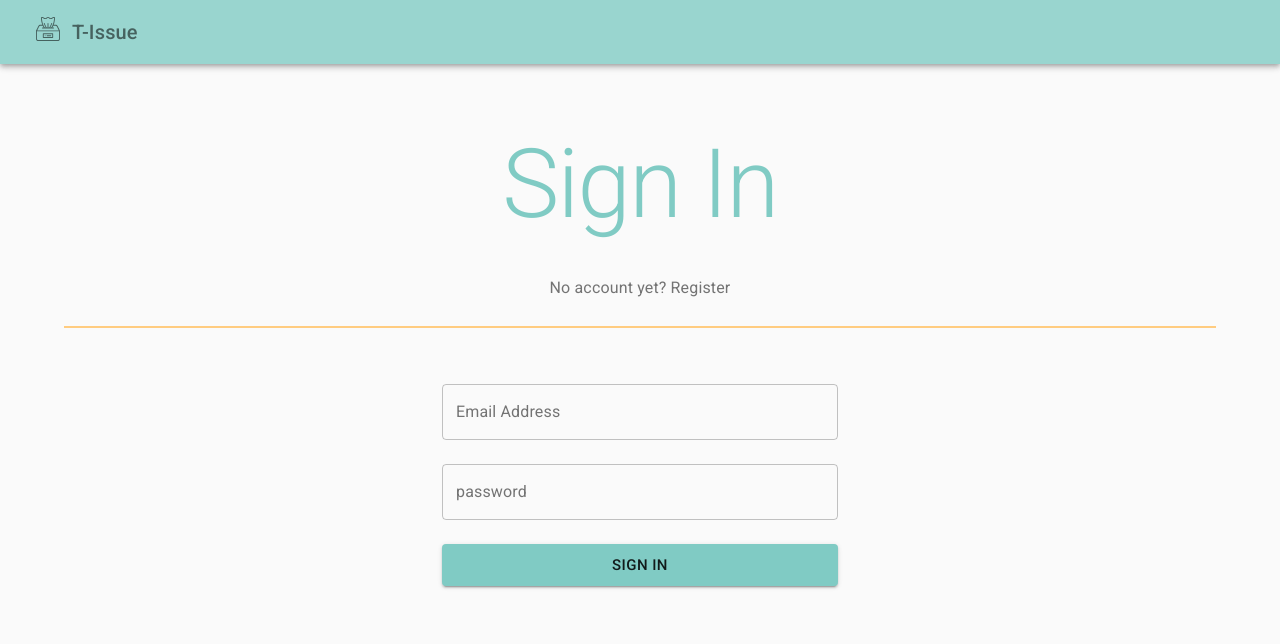
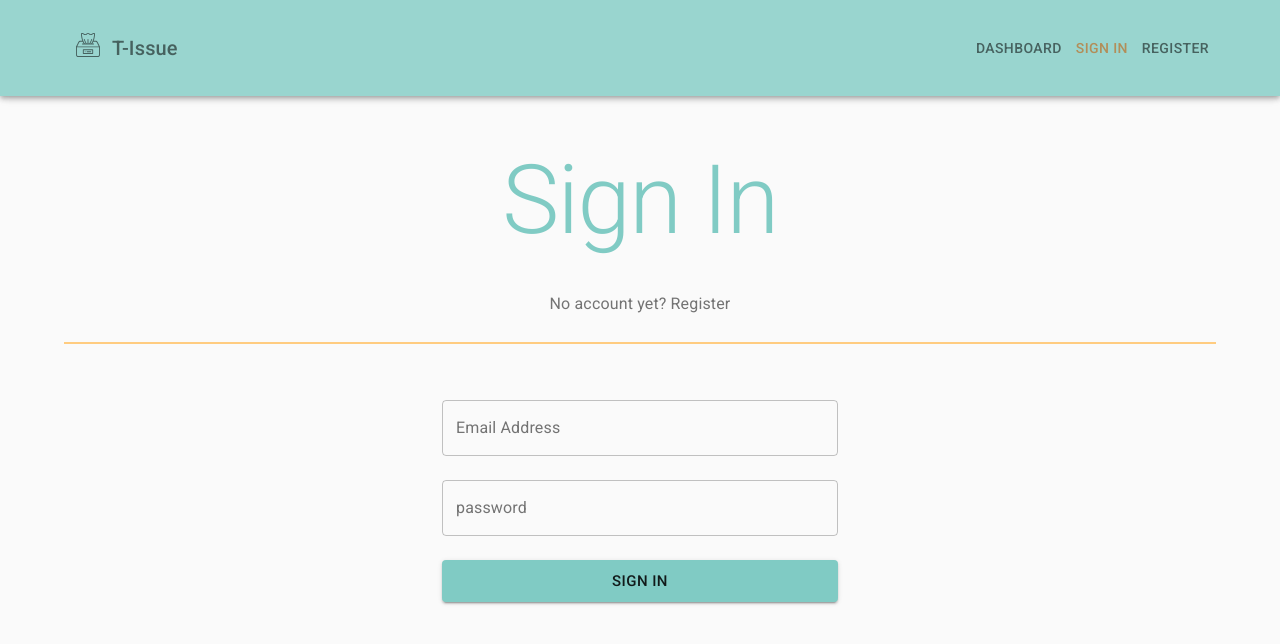
Before and after one commit to Sim-frpt/t-issue, a React (Create React App) app in the folder client/: page /sign-in in a window 1280 px wide. Shown: the top 644 px of the page. Built offline with nearby package versions, Linux system fonts and the light colour scheme; no server answers.

Commit message:
add Sidebar and herotitle component, still issues with mui drawer

```diff
--- a/client/src/App.jsx
+++ b/client/src/App.jsx
@@ -4,19 +4,31 @@ import SignIn from './components/SignIn';
 import NavBar from './components/Common/NavBar';
 import Dashboard from './components/Dashboard';
 import PrivateRoute from './components/helpers/PrivateRoute';
+import { makeStyles } from '@material-ui/core/styles';
+
+const useStyles = makeStyles(theme => ({
+  offset: {
+    ...theme.mixins.toolbar,
+    margin: theme.spacing(2),
+  },
+}));
 
 function App() {
+  const classes = useStyles();
+
   return (
     <>
-      <NavBar/>
       <Router>
-        <Switch>
+        <NavBar/>
+        {/* This div is necessary for the navbar to be fixed and not cover up the content below */}
+        <div className={classes.offset}/>
+          <Switch>
           <Route exact path="/sign-in" component={SignIn}/>
           <PrivateRoute exact path="/dashboard" component={Dashboard}/>
-          <Route exact path="/">
+            <Route exact path="/">
             <Redirect to="/dashboard"/>
-          </Route>
-        </Switch>
+            </Route>
+          </Switch>
       </Router>
     </>
   );
--- /dev/null
+++ b/client/src/components/Common/HeroTitle.jsx
@@ -0,0 +1,14 @@
+import React from 'react';
+import { Typography } from '@material-ui/core';
+
+export default function HeroTitle(props) {
+  return (
+    <Typography
+      variant="h1"
+      color="primary"
+      gutterBottom
+    >
+      { props.title }
+    </Typography>
+  );
+}
--- /dev/null
+++ b/client/src/components/Common/Link.jsx
@@ -0,0 +1,32 @@
+import React from 'react';
+import { NavLink } from 'react-router-dom';
+import { Link as MuiLink } from '@material-ui/core';
+import { makeStyles, useTheme } from '@material-ui/core/styles';
+
+const useStyles = makeStyles({
+  link: {
+    padding: '0.5em',
+  }
+});
+
+export default function Link(props) {
+  const theme = useTheme();
+  const classes = useStyles();
+
+  return (
+    <MuiLink
+      className={classes.link}
+      component={NavLink}
+      to={props.destination}
+      color="textSecondary"
+      underline="hover"
+      variant="button"
+      activeStyle={{
+        color: theme.palette.secondary.dark,
+      }}
+    >
+      {props.name}
+    </MuiLink>
+  );
+
+}
--- a/client/src/components/Common/NavBar.jsx
+++ b/client/src/components/Common/NavBar.jsx
@@ -1,32 +1,77 @@
-import React from 'react';
-import { AppBar, IconButton, SvgIcon, Toolbar, Typography } from '@material-ui/core';
-import { ReactComponent as Logo } from '../../assets/images/t-issue.svg';
+import React, { useContext } from 'react';
+import { AppBar, Container, IconButton, SvgIcon, Toolbar, Typography } from '@material-ui/core';
+import { ReactComponent as Logo } from 'assets/images/t-issue.svg';
 import { makeStyles } from '@material-ui/core/styles';
+import { AuthContext } from 'AuthContext';
+import { NavLink } from 'react-router-dom';
+import Link from 'components/Common/Link';
 
 const useStyles = makeStyles((theme) => ({
   appBar: {
     backgroundColor: theme.palette.primary.light,
+    padding: theme.spacing(2),
+    position: 'fixed',
+    zIndex: theme.zIndex.drawer + 1, // Necessary to appear in front of the sidebar
   },
   icon: {
     position: 'relative',
     bottom: '3px',
-  }
+  },
+  container: {
+    display: 'flex',
+    alignItems: 'center',
+  },
+  logoContainer: {
+    flexGrow: 2
+  },
+  navLinksContainer: {
+    justifyContent: 'flex-end',
+    margin: 'auto',
+  },
 }));
 
 export default function NavBar() {
   const classes = useStyles();
+  const [ auth ] = useContext(AuthContext);
 
   return (
-    <AppBar className={classes.appBar} position="static" color="primary">
+    <AppBar className={classes.appBar} color="primary">
       <Toolbar>
+        <Container className={classes.container}>
+          <NavLink to="/">
             <IconButton>
               <SvgIcon className={classes.icon}>
                 <Logo/>
               </SvgIcon>
             </IconButton>
-        <Typography variant="h6" color="textSecondary">
+          </NavLink>
+          <Typography className={classes.title} variant="h6" color="textSecondary">
             T-Issue
           </Typography>
+        </Container>
+        <Container className={`${classes.container} ${classes.navLinksContainer}`}>
+          <Link
+            name="Dashboard"
+            destination="/dashboard"
+          />
+          { auth.authenticated
+            ? <Link
+              name="Sign Out"
+              destination="/sign-out"
+            />
+            :
+            <>
+              <Link
+                name="Sign In"
+                destination="/sign-in"
+              />
+              <Link
+                name="Register"
+                destination="/register"
+              />
+            </>
+          }
+        </Container>
       </Toolbar>
     </AppBar>
   );
--- /dev/null
+++ b/client/src/components/Dashboard/Sidebar.jsx
@@ -0,0 +1,121 @@
+import React from 'react';
+import Divider from '@material-ui/core/Divider';
+import Drawer from '@material-ui/core/Drawer';
+import Hidden from '@material-ui/core/Hidden';
+import IconButton from '@material-ui/core/IconButton';
+import Container from '@material-ui/core/Container';
+import InboxIcon from '@material-ui/icons/MoveToInbox';
+import List from '@material-ui/core/List';
+import ListItem from '@material-ui/core/ListItem';
+import ListItemIcon from '@material-ui/core/ListItemIcon';
+import ListItemText from '@material-ui/core/ListItemText';
+import MailIcon from '@material-ui/icons/Mail';
+import MenuIcon from '@material-ui/icons/Menu';
+import Toolbar from '@material-ui/core/Toolbar';
+import Typography from '@material-ui/core/Typography';
+import { makeStyles, useTheme } from '@material-ui/core/styles';
+
+const drawerWidth = 240;
+
+const useStyles = makeStyles((theme) => ({
+  drawer: {
+    [theme.breakpoints.up('sm')]: {
+      width: drawerWidth,
+    },
+  },
+  menuButton: {
+    marginRight: theme.spacing(2),
+    //[theme.breakpoints.up('sm')]: {
+      //display: 'none',
+    //},
+  },
+  // necessary for content to be below app bar
+  offset: {
+    margin: theme.spacing(2),
+    ...theme.mixins.toolbar
+  },
+  drawerPaper: {
+    width: drawerWidth,
+  },
+}));
+
+export default function Sidebar(props) {
+  const { window } = props;
+  const classes = useStyles();
+  const theme = useTheme();
+  const [mobileOpen, setMobileOpen] = React.useState(false);
+
+  const handleDrawerToggle = () => {
+    setMobileOpen(!mobileOpen);
+  };
+
+  const drawer = (
+    <div>
+      <div className={classes.offset} />
+      <Divider />
+      <List>
+        {['Inbox', 'Starred', 'Send email', 'Drafts'].map((text, index) => (
+          <ListItem button key={text}>
+            <ListItemIcon>{index % 2 === 0 ? <InboxIcon /> : <MailIcon />}</ListItemIcon>
+            <ListItemText primary={text} />
+          </ListItem>
+        ))}
+      </List>
+      <Divider />
+    </div>
+  );
+
+  //const container = window !== undefined ? () => window().document.body : undefined;
+
+  return (
+    <>
+      <Hidden smUp implementation="css">
+      <Container className={classes.offset}>
+	<IconButton
+	  color="inherit"
+	  aria-label="open drawer"
+	  edge="start"
+	  onClick={handleDrawerToggle}
+	  className={classes.menuButton}
+	>
+	  <MenuIcon
+	    fontSize="large"
+	    color="primary"
+	  />
+	</IconButton>
+      </Container>
+    </Hidden>
+    <nav className={classes.drawer} aria-label="mailbox folders">
+      {/* The implementation can be swapped with js to avoid SEO duplication of links. */}
+      <Hidden smUp implementation="css">
+	<Drawer
+	  //container={container}
+	  variant="temporary"
+	  anchor={theme.direction === 'rtl' ? 'right' : 'left'}
+	  open={mobileOpen}
+	  onClose={handleDrawerToggle}
+	  classes={{
+	    paper: classes.drawerPaper,
+	  }}
+	  ModalProps={{
+	    keepMounted: true, // Better open performance on mobile.
+	  }}
+	>
+	  {drawer}
+	</Drawer>
+      </Hidden>
+      <Hidden xsDown implementation="css">
+	<Drawer
+	  classes={{
+	    paper: classes.drawerPaper,
+	  }}
+	  variant="permanent"
+	  open
+	>
+	  {drawer}
+	</Drawer>
+      </Hidden>
+    </nav>
+    </>
+  );
+}
--- a/client/src/components/Dashboard/index.jsx
+++ b/client/src/components/Dashboard/index.jsx
@@ -1,10 +1,20 @@
 import React from 'react';
-import { Typography } from '@material-ui/core';
+import { Typography, Grid } from '@material-ui/core';
+import Sidebar from './Sidebar';
 
 export default function Dashboard() {
   return (
-    <Typography>
-      Dashboard
-    </Typography>
+    <>
+      <Grid container spacing={2}>
+        <Grid item xs={4} sm={5}>
+          <Sidebar/>
+        </Grid>
+        <Grid item xs={8} sm={7}>
+          <Typography>
+            Dashboard
+          </Typography>
+        </Grid>
+      </Grid>
+    </>
   );
 }
--- a/client/src/components/SignIn/index.jsx
+++ b/client/src/components/SignIn/index.jsx
@@ -3,6 +3,7 @@ import { Container, Box, Typography } from '@material-ui/core';
 import SignInForm from './SignInForm';
 import { AuthContext } from 'AuthContext';
 import { Redirect } from 'react-router-dom';
+import HeroTitle from 'components/Common/HeroTitle';
 
 export default function SignIn() {
 
@@ -25,13 +26,9 @@ export default function SignIn() {
           borderLeft={0}
           borderColor="secondary.main"
         >
-          <Typography
-            variant="h1"
-            color="primary"
-            gutterBottom
-          >
-            Sign In
-          </Typography>
+          <HeroTitle
+            title="Sign In"
+          />
           <Typography
             variant="subtitle1"
             color="textSecondary"
```
Lines whose indentation alone changed are shown as unchanged.
